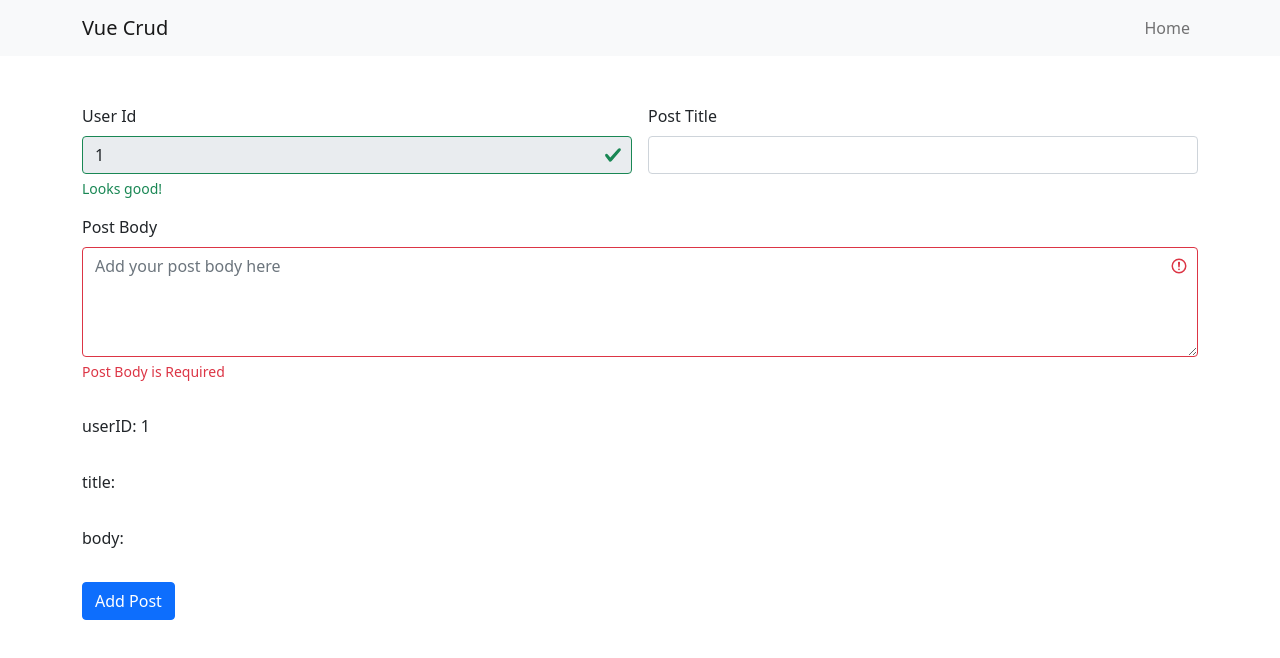
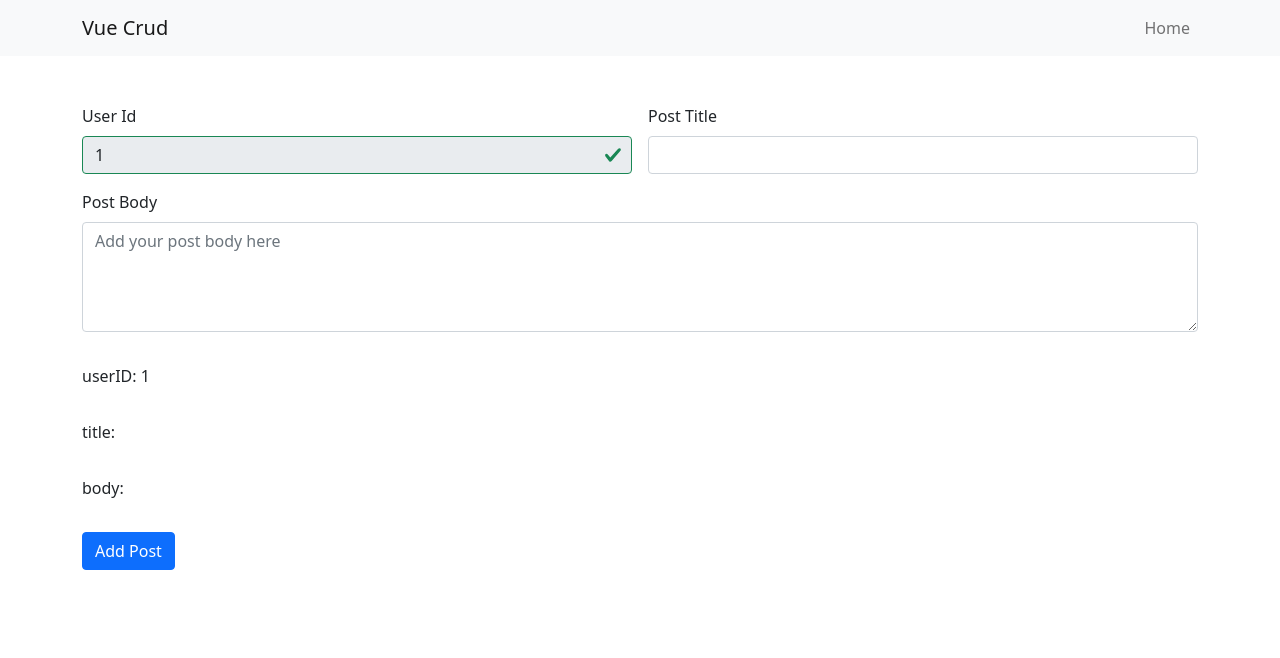
Before and after one commit to OmarHegazi94/vue-crud, a Vue app: page /addPost in a window 1280 px wide. Shown: the top 658 px of the page. Built offline with nearby package versions, Linux system fonts and the light colour scheme.

Commit message:
updated vue cli + some dependencies

```diff
--- a/src/views/AddPost.vue
+++ b/src/views/AddPost.vue
@@ -1,23 +1,27 @@
 <template>
-    <form class="row g-3">
+    <Toast v-if="showToast" :showToast='showToast' :toastTitle='toastTitle' :toastBody='toastBody' />
+
+    <form class="row g-3" @submit.prevent="submitForm">
         <div class="col-md-6">
             <label for="userID" class="form-label">User Id</label>
             <input v-model.number="post.userId" type="number" class="form-control is-valid" id="userID" disabled />
-            <div class="valid-feedback">Looks good!</div>
+            <!-- <div class="valid-feedback">Looks good!</div> -->
         </div>
 
         <div class="col-md-6">
             <label for="postTitle" class="form-label">Post Title</label>
-            <input v-model="post.title" type="text" class="form-control" id="postTitle" />
-            <!-- <div class="valid-feedback">Looks good!</div> -->
+            <input v-model="post.title" type="text" :class="errors.title ? 'form-control is-invalid' : 'form-control' " id="postTitle" />
+            <div v-if="errors.title" class="invalid-feedback">
+                {{ errors.title }}
+            </div>
         </div>
 
         <div class="col-12">
             <div class="mb-3">
                 <label for="postBody" class="form-label">Post Body</label>
-                <textarea v-model="post.body" class="form-control is-invalid" id="postBody" placeholder="Add your post body here" rows="4"></textarea>
-                <div class="invalid-feedback">
-                    Post Body is Required
+                <textarea v-model="post.body" :class="errors.body ? 'form-control is-invalid' : 'form-control' " id="postBody" placeholder="Add your post body here" rows="4"></textarea>
+                <div v-if="errors.body" class="invalid-feedback">
+                    {{ errors.body }}
                 </div>
             </div>
         </div>
@@ -27,7 +31,7 @@
         <p>body: {{ post.body }}</p>
 
         <div class="col-12">
-            <button @click.prevent="submitForm" type="submit" class="btn btn-primary">
+            <button type="submit" class="btn btn-primary">
                 Add Post
             </button>
         </div>
@@ -36,11 +40,11 @@
 
 <script>
 import axios from "axios";
-// import Spinner from "@/components/Spinner.vue";
+import Toast from "@/components/Toast.vue";
 
 export default {
     components: {
-        // Spinner,
+        Toast
     },
     data() {
         return {
@@ -49,13 +53,26 @@ export default {
                 title: "",
                 body: "",
             },
-            hasError: false,
+            errors:[
+                {
+                    title: ''
+                },
+                {
+                    body: ''
+                }
+            ],
             isSubmitted: false,
+
+            // Toast
+            toastBody: '',
+            toastTitle: '',
+            showToast: false
         };
     },
     methods: {
         submitForm() {
             if (this.post.userId && this.post.title && this.post.body) {
+                try {
                     axios
                         .post("https://jsonplaceholder.typicode.com/posts", {
                             title: this.post.title,
@@ -63,8 +80,30 @@ export default {
                             userId: this.post.userId,
                         })
                         .then((response) => {
+                            this.post.title = ''
+                            this.post.body = ''
+
+                            this.showToast = true;
+                            this.toastTitle = 'Add Post';
+                            this.toastBody = `Post with ID ${this.post.userId} was added Successfully !`
+
+                            setTimeout(() => this.showToast = false, 5000);
                             console.log(response);
                         });
+                } catch (error) {
+                    this.showToast = true;
+                    this.toastTitle = 'Add Post';
+                    this.toastBody = `Something went wrong! please try again later`
+                }
+
+            } else {
+                console.log(this.errors)
+                if(this.post.title === '') {
+                    this.errors.title = "Post title is required."
+                }
+                if(this.post.body === '') {
+                    this.errors.body = "Post body is required."
+                }
             }
             this.isSubmitted = true;
         },
--- a/src/views/Home.vue
+++ b/src/views/Home.vue
@@ -99,7 +99,7 @@ export default {
                     this.getData();
                     this.showToast = true;
                     this.toastTitle = 'Delete Post';
-                    this.toastBody = `Post with ID ${postID} Deleted Successfully !`
+                    this.toastBody = `Post with ID ${postID} was deleted successfully !`
 
                     setTimeout(() => this.showToast = false, 5000);
                 });
```
Also changed, not shown: package.json (+17 -14 lines), 1 other file (tests, documents, lock files or other folders). Lines whose indentation alone changed are shown as unchanged.
